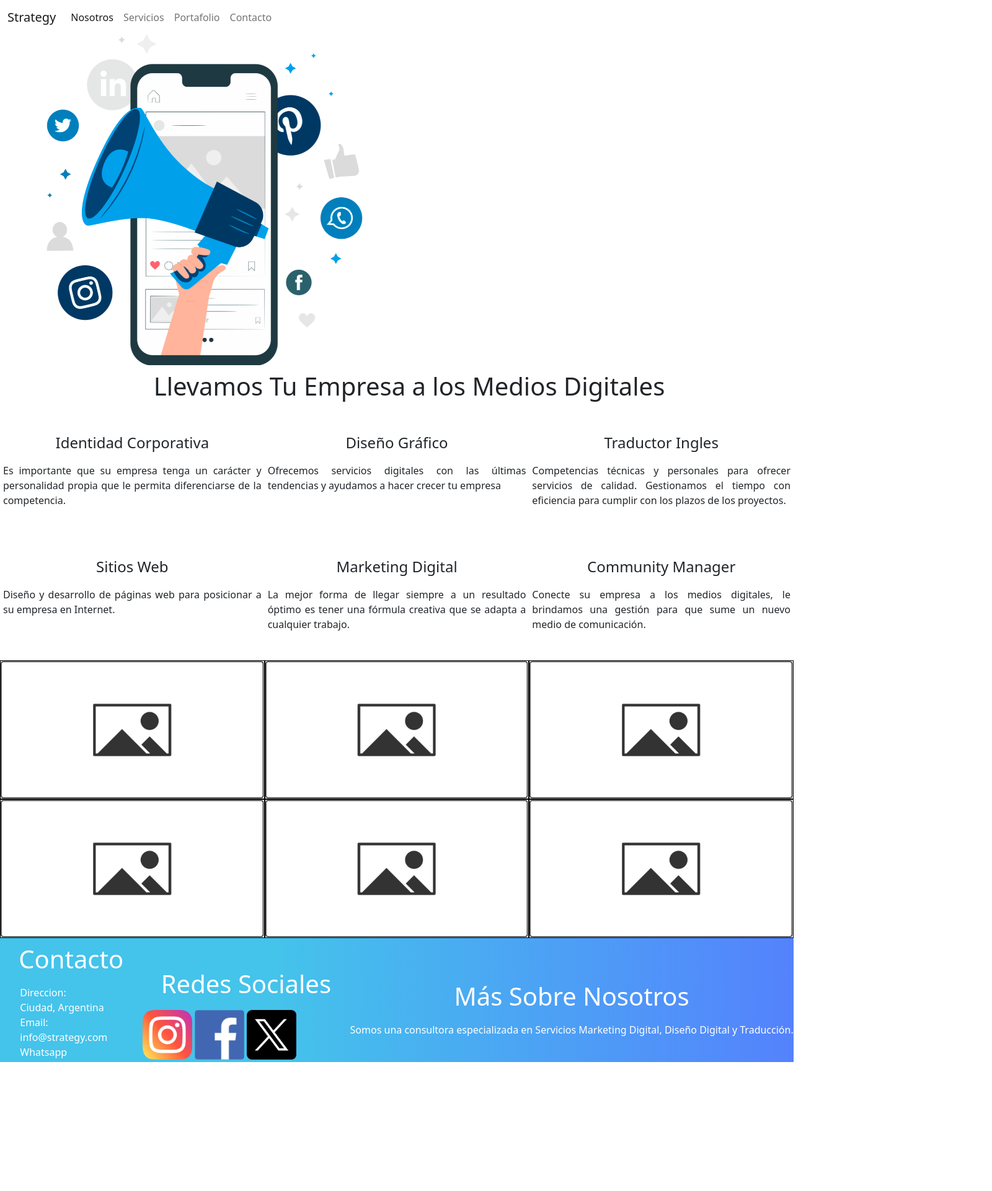
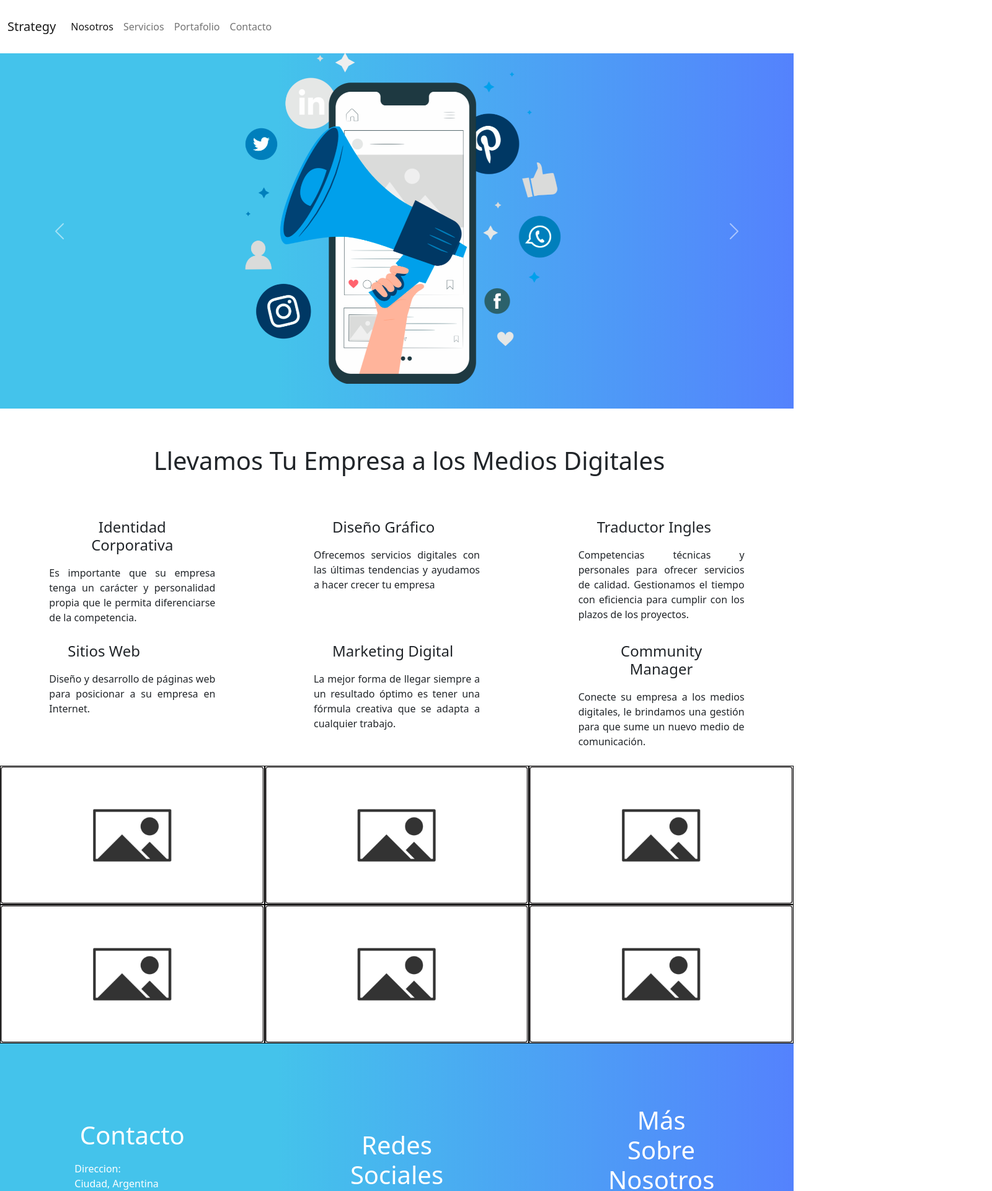
Before and after one commit to JuanCyber047/Sprint, a plain HTML site: page index.html in a window 1280 px wide. Shown: the top 1921 px of the page at 62% size, 1600 px wide, since content can reach past the window. Before the commit the page ends 1749 px from the top, so only its background shows below. Drawn offline with nearby package versions, Linux system fonts and the light colour scheme.

Commit message:
Update style.css

```diff
--- a/css/style.css
+++ b/css/style.css
@@ -24,7 +24,6 @@ body{
     grid-template-columns: auto auto auto;
     grid-template-rows: auto auto auto;
     background-color: whitesmoke;
-
 }
 
 .flex-conteiner{
@@ -36,19 +35,74 @@ body{
 }
 
 .cajas{
-    width: 250px;
+    display: flex;
+    flex-wrap: wrap;
+    padding: 16px;
+    transition: all;
+    transition-duration: 0.5s;
+    transition-timing-function: linear;
+    width: 300px;
     height: 150px;
     margin: 5px;
-    flex-grow: 1;
     text-align: justify;
 }
 
+.box{
+    display: inline-block;
+    transition: all;
+    transition-duration: 0.5s;
+    transition-timing-function: linear;
+    width: 250px;
+    text-align: justify;
+}
+
+/*
+width: 250px;
+height: 150px;
+margin: 5px;
+flex-grow: 1;
+text-align: justify;
+padding: 50px 30px;
+transition: all ease-in-out 0.3s;
+----------------
+position:static;
+display:inline-block;
+text-decoration:none;
+width:100px;
+height:100px;
+margin:10px;
+padding:10px;
+border:1px solid #666;
+background-color:#BB00BB;
+color:#ffffff;
+
+*/
 
 .caja{
     border: 1px solid black;
     margin: auto;
     height: auto;
 }
+
+.cajita{
+    display: inline-block;
+    background: #fff;
+    color: #3fa3aa;
+    padding: 16px;
+
+    transition: all;
+    transition-duration: 0.5s;
+    transition-timing-function: linear;
+}
+
+.cajita:hover {
+    background: #fff;
+    color: darkred;
+    padding: 32px;
+    border: 1px solid darkred;
+    transform: scale(5deg);
+}
+
 
 ul li{
     list-style: none;
@@ -66,7 +120,34 @@ h4{
     margin: 20px;
     text-align: center;
 }
+
+#carouselExampleInterval {
+    background: linear-gradient(90deg, rgba(68,195,235,1) 35%, rgba(84,130,253,1) 100%);
+}
+
+.carousel-inner {
+    right: 25%;
+    bottom: 20px;
+    left: 25%;
+    padding-top: 20px;
+    padding-bottom: 20px;
+    text-align: center;
+}
+
+.row {
+    padding-top: 50px;
+    padding-bottom: 50px;
+}
+
+
+
 footer{
     color: white;
     font-size: medium;
-    background: linear-gradient(90deg, rgba(68,195,235,1) 35%, rgba(84,130,253,1) 100%);}
+    background: linear-gradient(90deg, rgba(68,195,235,1) 35%, rgba(84,130,253,1) 100%);
+    padding: 90px 0
+}
+
+.collapse {
+    height: 70px;
+}
```
